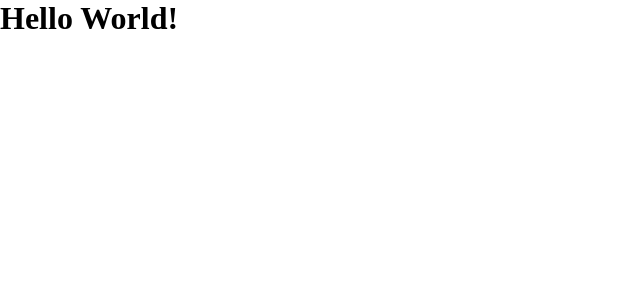
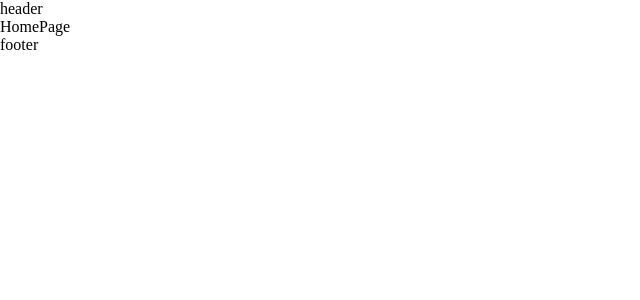
Before and after one commit to nicolaparutto/progetto-finale-spec-frontend-front, a React (Vite) app: page / in a window 1280 px wide. Shown: the top 300 px of the page, without its empty margins (0-640 px from the left). Built offline with nearby package versions, Linux system fonts and the light colour scheme.

Commit message:
feat: add default layout and routing system

```diff
--- a/package.json
+++ b/package.json
@@ -11,7 +11,8 @@
   },
   "dependencies": {
     "react": "^19.1.0",
-    "react-dom": "^19.1.0"
+    "react-dom": "^19.1.0",
+    "react-router-dom": "^7.6.0"
   },
   "devDependencies": {
     "@eslint/js": "^9.25.0",
--- a/src/App.jsx
+++ b/src/App.jsx
@@ -1,6 +1,21 @@
+// react-router-dom import:
+import { BrowserRouter, Routes, Route } from "react-router-dom";
+// pages:
+import DefaultLayout from "./layouts/DefaultLayout";
+import HomePage from "./pages/HomePAge";
+import ProductDetailPage from "./pages/ProductDetailPage";
+
+// ____________________________________________________
 function App() {
   return (
-    <h1>Hello World!</h1>
+    <BrowserRouter>
+      <Routes>
+        <Route Component={DefaultLayout}>
+          <Route path="/" Component={HomePage} />
+          <Route path="/product-details" Component={ProductDetailPage} />
+        </Route>
+      </Routes>
+    </BrowserRouter>
   )
 }
 
--- /dev/null
+++ b/src/layouts/DefaultLayout.jsx
@@ -0,0 +1,20 @@
+import { Outlet } from "react-router-dom"
+
+// ____________________________________________________
+function DefaultLayout() {
+	return (
+		<>
+			<header>
+				header
+			</header>
+			<main>
+				<Outlet />
+			</main>
+			<footer>
+				footer
+			</footer>
+		</>
+	)
+}
+
+export default DefaultLayout
--- /dev/null
+++ b/src/pages/HomePage.jsx
@@ -0,0 +1,9 @@
+
+// ____________________________________________________
+function HomePage() {
+	return (
+		<div>HomePage</div>
+	)
+}
+
+export default HomePage
--- /dev/null
+++ b/src/pages/ProductDetailPage.jsx
@@ -0,0 +1,9 @@
+
+// ____________________________________________________
+function ProductDetailPage() {
+	return (
+		<div>ProductDetailPage</div>
+	)
+}
+
+export default ProductDetailPage
```
Also changed, not shown: 1 other file (tests, documents, lock files or other folders).
